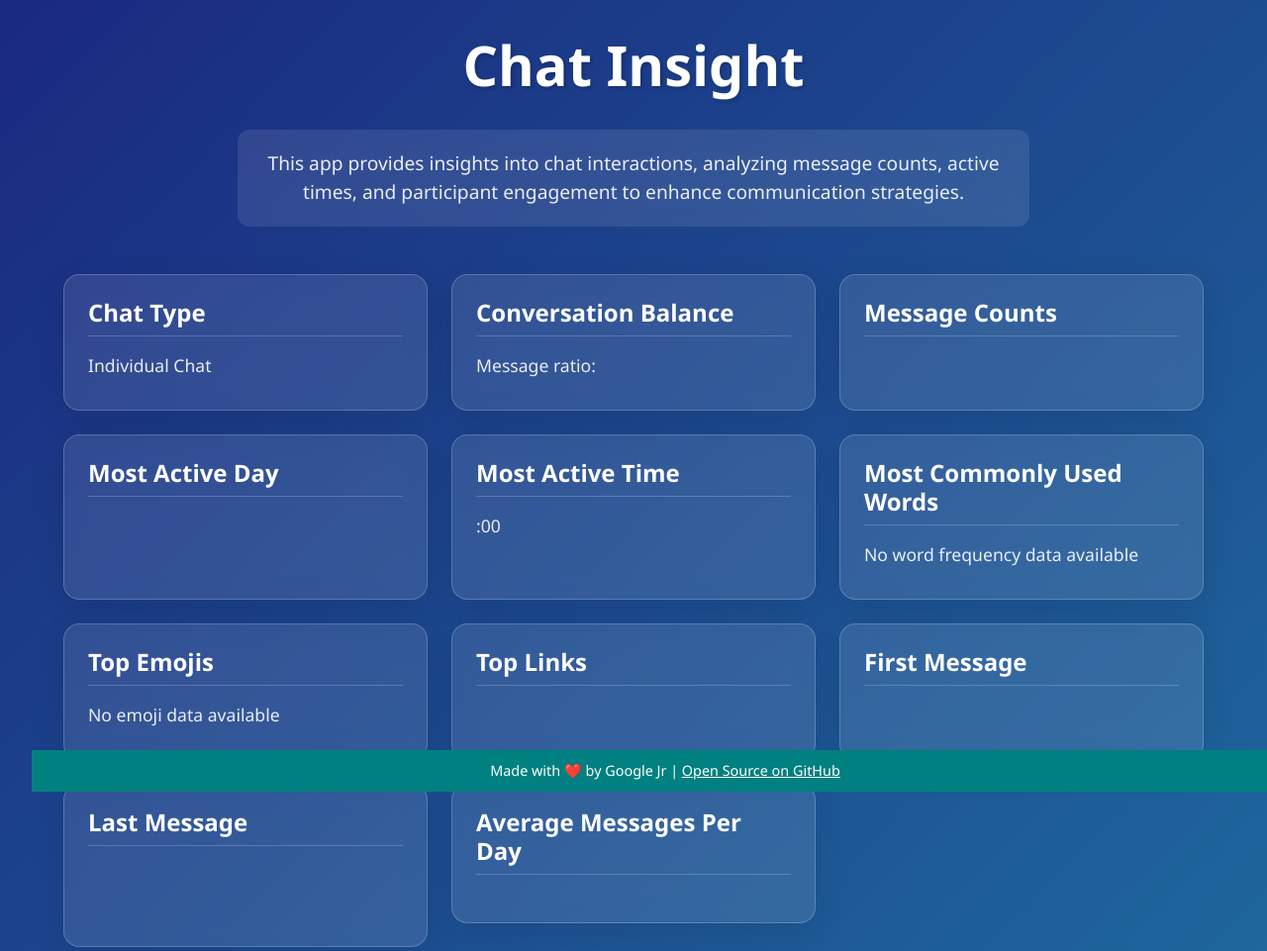
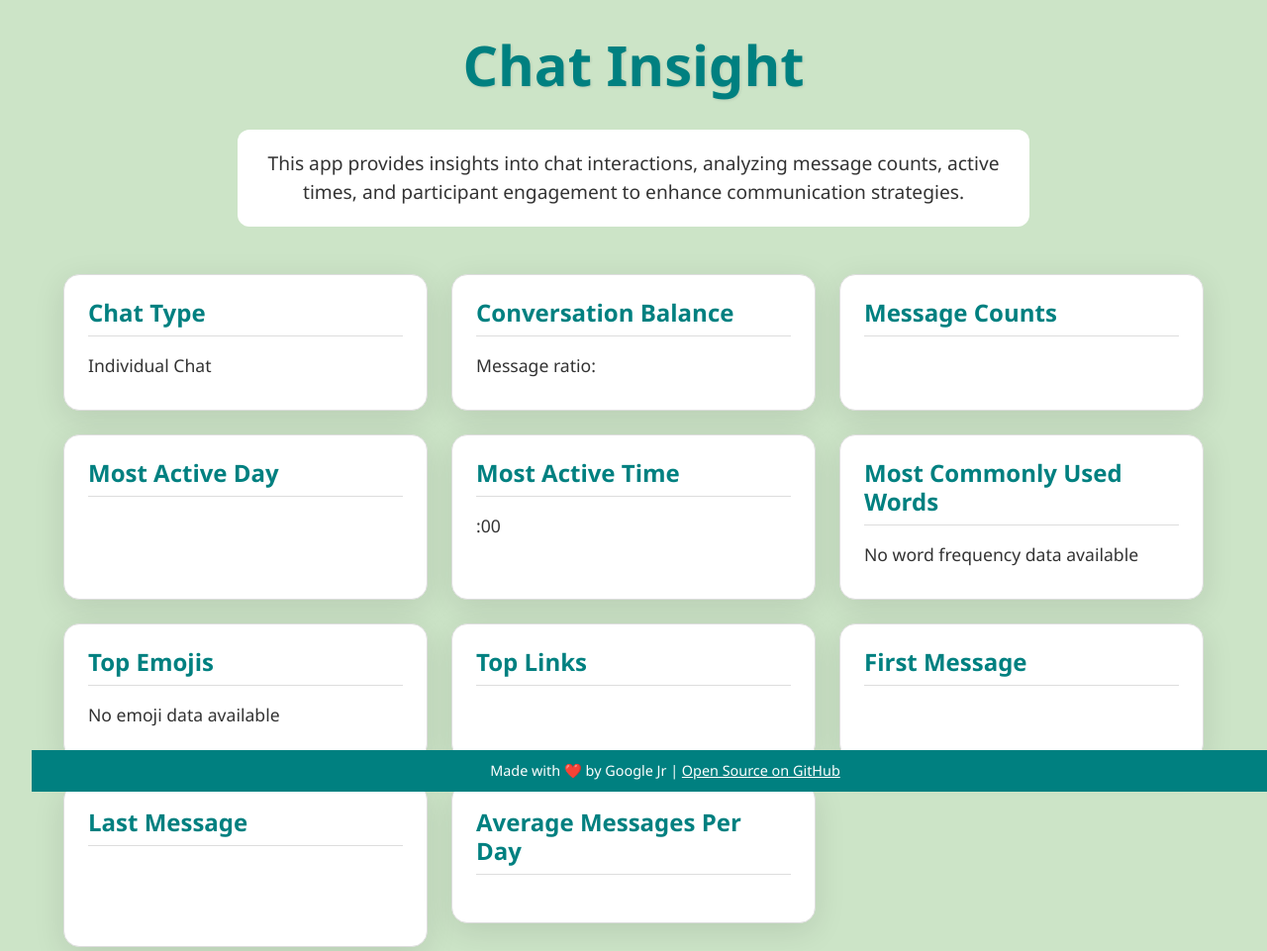
Before and after one commit to xeroxzen/chat-insight, a FastAPI app: template templates/results.html in a window 1280 px wide. Shown: the top 961 px of the page at 99% size. Run offline with FastAPI, Linux system fonts and the light colour scheme; the template is opened without the code that fills it, so the values that code supplies are empty; some libraries are stand-ins or nearby versions.

Commit message:
style: update inline CSS to WhatsApp color theme (#008080)
- Changed body background from blue gradient to #ECE5DD (WhatsApp chat background)
- Updated h1 color to #008080 and reduced text-shadow for a cleaner look
- Modified .description text color to #333 and background-color to #fff for better contrast
- Updated .card background to #fff and border to #ddd
- Adjusted .card h2 color to #008080 and its border to #ddd
- Set .card p and .card li text color to #333
- Changed .visualization background to #fff and border to #ddd
- Updated .visualization h2 color to #008080
- Updated link color to #25D366 and hover color to #008080
- Changed footer background to #008080

These changes update the UI color scheme to match a WhatsApp-inspired theme.

```diff
--- a/templates/results.html
+++ b/templates/results.html
@@ -10,7 +10,7 @@
     />
     <style>
       body {
-        background: linear-gradient(135deg, #1a2980 0%, #26d0ce 100%);
+        background: #cce4c7;
         min-height: 100vh;
         color: #fff;
         font-family: "Segoe UI", Arial, sans-serif;
@@ -22,14 +22,14 @@
         font-weight: 700;
         text-align: center;
         margin-bottom: 2rem;
-        color: #fff;
-        text-shadow: 2px 2px 4px rgba(0, 0, 0, 0.2);
+        color: #008080;
+        text-shadow: 1px 1px 3px rgba(0, 0, 0, 0.1);
       }
 
       .description {
         text-align: center;
         font-size: 1.2rem;
-        color: rgba(255, 255, 255, 0.9);
+        color: #333;
         margin-bottom: 3rem;
         max-width: 800px;
         margin-left: auto;
@@ -39,7 +39,7 @@
         -webkit-backdrop-filter: blur(10px);
         padding: 20px;
         border-radius: 12px;
-        background-color: rgba(255, 255, 255, 0.1);
+        background-color: #fff;
       }
 
       .container {
@@ -52,10 +52,10 @@
       }
 
       .card {
-        background: rgba(255, 255, 255, 0.1);
+        background: #fff;
         backdrop-filter: blur(10px);
         -webkit-backdrop-filter: blur(10px);
-        border: 1px solid rgba(255, 255, 255, 0.2);
+        border: 1px solid #ddd;
         border-radius: 16px;
         padding: 1.5rem;
         flex: 1 1 300px;
@@ -71,17 +71,17 @@
       }
 
       .card h2 {
-        color: #fff;
+        color: #008080;
         font-size: 1.5rem;
         margin-bottom: 1rem;
         font-weight: 600;
-        border-bottom: 1px solid rgba(255, 255, 255, 0.2);
+        border-bottom: 1px solid #ddd;
         padding-bottom: 0.5rem;
       }
 
       .card p,
       .card li {
-        color: rgba(255, 255, 255, 0.9);
+        color: #333;
         margin-bottom: 0.5rem;
         font-size: 1.1rem;
       }
@@ -103,10 +103,10 @@
       }
 
       .visualization {
-        background: rgba(255, 255, 255, 0.1);
+        background: #fff;
         backdrop-filter: blur(10px);
         -webkit-backdrop-filter: blur(10px);
-        border: 1px solid rgba(255, 255, 255, 0.2);
+        border: 1px solid #ddd;
         border-radius: 16px;
         padding: 2rem;
         width: 100%;
@@ -123,7 +123,7 @@
       .visualization h2 {
         font-size: 1.5rem;
         margin-bottom: 1rem;
-        color: #fff;
+        color: #075E54;
       }
 
       .visualization img {
@@ -157,13 +157,13 @@
 
       /* Links styling */
       a {
-        color: #26d0ce;
+        color: #008080;
         text-decoration: none;
         transition: color 0.3s ease;
       }
 
       a:hover {
-        color: #fff;
+        color: #008080;
         text-decoration: underline;
       }
 
```
